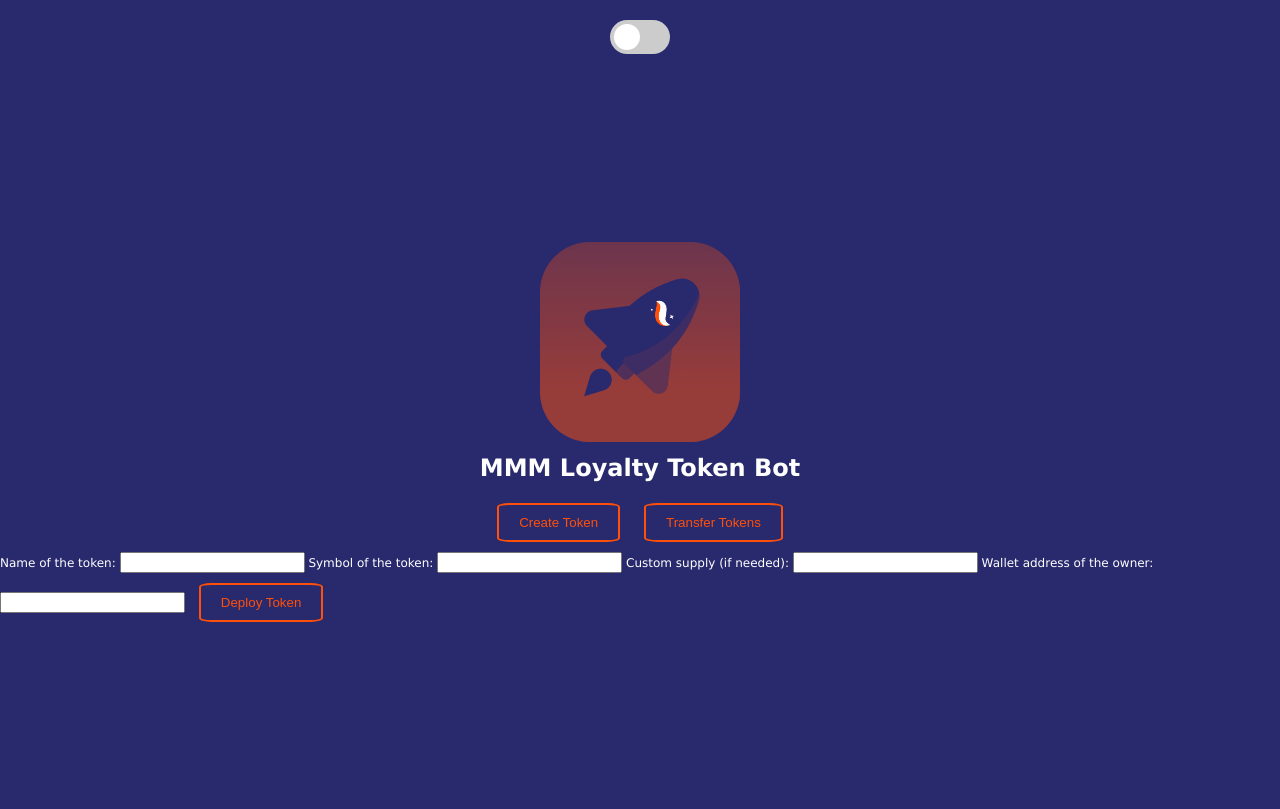
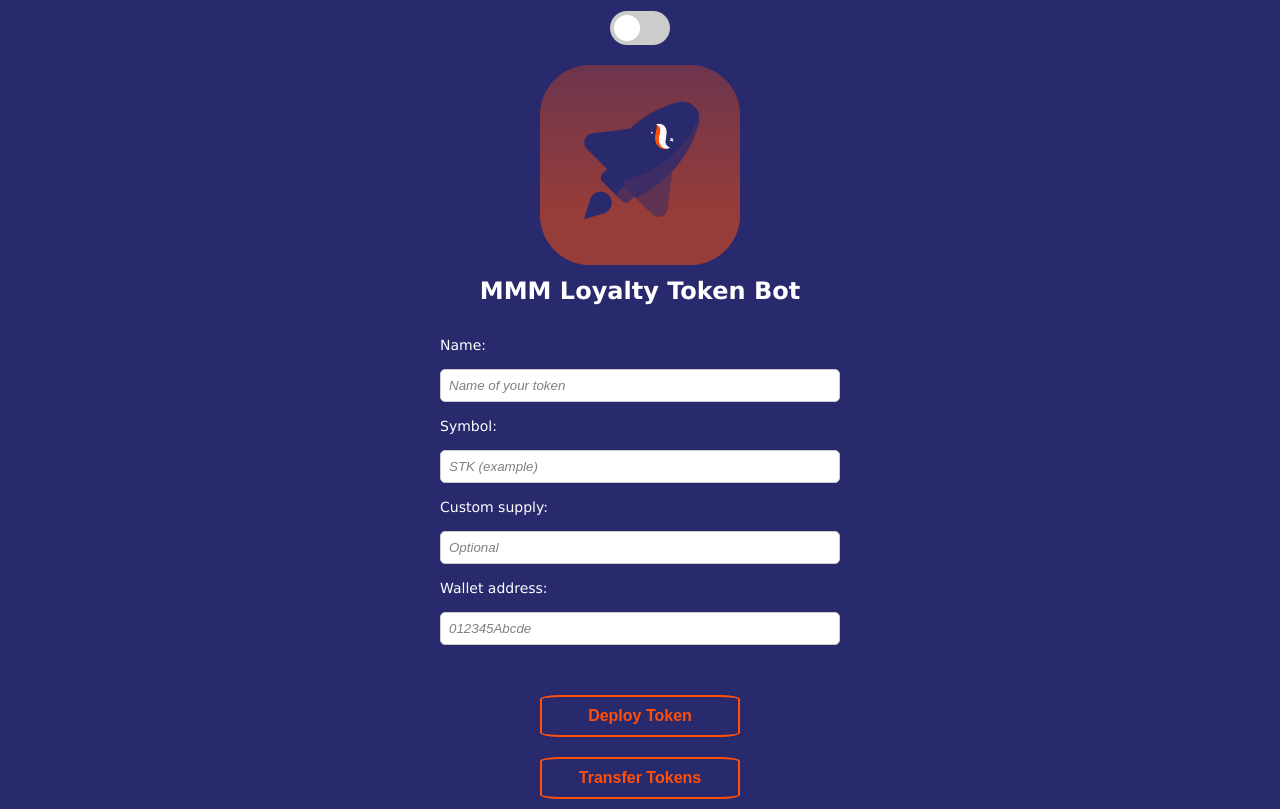
Before and after one commit to RenWro/42Berlin-Starknet, a plain HTML site: page index.html in a window 1280 px wide. Both pictures are taken after a click on the button "Create Token". Drawn offline with Linux system fonts and the light colour scheme.

Commit message:
atualizaç˜øes

```diff
--- a/index.html
+++ b/index.html
@@ -17,26 +17,25 @@
     <main class="main-display">
         <img src="assets/logo.png" alt="MMM Loyalty Token Bot" width="200" height="200">
         <h1>MMM Loyalty Token Bot</h1>
-        <!-- Botões principais -->
+        <form id="create-token-form" class="hidden" onsubmit="deployToken(event);">
+            <label for="token-name">Name:</label>
+            <input type="text" name="token-name" id="token-name" placeholder="Name of your token" required>
+            <label for="token-symbol">Symbol:</label>
+            <input type="text" name="token-symbol" id="token-symbol" placeholder="STK (example)" required>
+            <label for="token-supply">Custom supply:</label>
+            <input type="text" name="token-supply" id="token-supply" placeholder="Optional">
+            <label for="token-address">Wallet address:</label>
+            <input type="text" name="token-address" id="token-address" placeholder="012345Abcde" required>
+        </form>
+        <p id="success-message" class="hidden">Token successfully deployed!</p>
         <div id="button-container">
-            <button class="main-button" onclick="createToken();">Create Token</button>
+            <div id="dynamic-button-container">
+                <button class="main-button" id="create-token-button" onclick="createToken();">Create Token</button>
+            </div>
             <button class="main-button" onclick="transferTokens();">Transfer Tokens</button>
         </div>
-        <!-- Formulário de criação de token escondido inicialmente -->
-        <form id="create-token-form" class="hidden" onsubmit="deployToken(event);">
-            <label for="token-name">Name of the token:</label>
-            <input type="text" name="token-name" id="token-name" required>
-            <label for="token-symbol">Symbol of the token:</label>
-            <input type="text" name="token-symbol" id="token-symbol" required>
-            <label for="token-supply">Custom supply (if needed):</label>
-            <input type="text" name="token-supply" id="token-supply">
-            <label for="token-address">Wallet address of the owner:</label>
-            <input type="text" name="token-address" id="token-address" required>
-            <button class="main-button" id="deploy-button" type="submit">Deploy Token</button>
-        </form>
-        <!-- Mensagem de sucesso -->
-        <p id="success-message" class="hidden">Token successfully deployed!</p>
     </main>
     <script src="script.js"></script>
+    <script src=“https://telegram.org/js/telegram-web-app.js”></script>
 </body>
 </html>
--- a/script.js
+++ b/script.js
@@ -1,3 +1,4 @@
+
 document.addEventListener('DOMContentLoaded', () => {
   document.body.classList.add('dark-theme');
 
@@ -15,34 +16,58 @@ document.addEventListener('DOMContentLoaded', () => {
 function createToken() {
   const form = document.getElementById('create-token-form');
   form.classList.remove('hidden');
-  form.scrollIntoView({ behavior: 'smooth' });
+
+  const buttonContainer = document.getElementById('dynamic-button-container');
+  buttonContainer.innerHTML = `
+    <button class="main-button" id="deploy-token-button" onclick="deployToken(event);">Deploy Token</button>
+  `;
+}
+
+function deployToken(event) {
+  event.preventDefault();
+
+  const tokenName = document.getElementById('token-name').value.trim();
+  const tokenSymbol = document.getElementById('token-symbol').value.trim();
+  const tokenSupply = document.getElementById('token-supply').value.trim();
+  const tokenAddress = document.getElementById('token-address').value.trim();
+
+  if (!tokenName || !tokenSymbol || !tokenAddress) {
+    alert("Please fill out the Name, Symbol, and Wallet Address fields before deploying the token.");
+    return;
+  }
+
+  console.log("Token Name:", tokenName);
+  console.log("Token Symbol:", tokenSymbol);
+  console.log("Token Supply:", tokenSupply);
+  console.log("Token Address:", tokenAddress);
+
+  const tg = window.Telegram.WebApp;
+  const formData = {
+    name: tokenName,
+    symbol: tokenSymbol,
+    supply: tokenSupply,
+    walletAddress: tokenAddress,
+  };
+
+  tg.sendData(JSON.stringify(formData));
+
+  const form = document.getElementById('create-token-form');
+  form.classList.add('hidden');
+
+  const successMessage = document.getElementById('success-message');
+  successMessage.classList.remove('hidden');
+  successMessage.scrollIntoView({ behavior: 'smooth' });
+
+  const buttonContainer = document.getElementById('dynamic-button-container');
+  buttonContainer.innerHTML = `
+    <button class="main-button" id="create-token-button" onclick="createToken();">Create Token</button>
+  `;
 }
 
 function transferTokens() {
   console.log("Transfer Tokens logic here.");
 }
 
-function deployToken(event) {
-  event.preventDefault();
-
-  const tokenName = document.getElementById('token-name').value;
-  const tokenSymbol = document.getElementById('token-symbol').value;
-  const tokenSupply = document.getElementById('token-supply').value;
-  const tokenAddress = document.getElementById('token-address').value;
-
-  console.log("Token Name:", tokenName);
-  console.log("Token Symbol:", tokenSymbol);
-  console.log("Token Supply:", tokenSupply);
-  console.log("Token Address:", tokenAddress);
-
-  const form = document.getElementById('create-token-form');
-  form.classList.add('hidden');
-
-  const successMessage = document.getElementById('success-message');
-  successMessage.classList.remove('hidden');
-  successMessage.scrollIntoView({ behavior: 'smooth' }); // Rola até a mensagem de sucesso
-}
-
 window.createToken = createToken;
 window.transferTokens = transferTokens;
 window.deployToken = deployToken;
--- a/style.css
+++ b/style.css
@@ -16,6 +16,7 @@ body {
   align-items: center;
   justify-content: center;
   height: 100vh;
+  transition: background-color 0.2s ease, color 0.2s ease;
 }
 
 body.dark-theme {
@@ -46,6 +47,11 @@ body.light-theme {
   cursor: pointer;
   transition: background-color 0.2s ease, color 0.2s ease;
   border-radius: 10%;
+  width: 200px;
+  text-align: center;
+  box-sizing: border-box;
+  font-size: 16px;
+  font-weight: bold;
 }
 
 .main-button:hover {
@@ -59,11 +65,48 @@ body.light-theme {
 
 #success-message {
   font-size: 1.5rem;
-  color: white;
   margin-top: 20px;
+  transition: color 0.2s ease;
 }
 
-/* Toggle Switch */
+.optional {
+  font-style: italic;
+  color: gray;
+  font-size: 0.9rem;
+}
+
+input::placeholder {
+  font-style: italic;
+  color: gray;
+}
+
+form {
+  display: flex;
+  flex-direction: column;
+  align-items: flex-start;
+  gap: 15px;
+  margin-top: 20px;
+  width: 100%;
+  max-width: 400px;
+}
+
+form label {
+  font-size: 14px;
+  margin-bottom: 0px;
+}
+
+form input {
+  width: 100%;
+  padding: 8px;
+  border: 1px solid #ccc;
+  border-radius: 5px;
+  box-sizing: border-box;
+}
+
+form input:last-of-type {
+  margin-bottom: 40px;
+}
+
 .switch {
   position: relative;
   display: inline-block;
@@ -86,7 +129,7 @@ body.light-theme {
   right: 0;
   bottom: 0;
   background-color: #ccc;
-  transition: .4s;
+  transition: background-color 0.2s ease;
   border-radius: 34px;
 }
 
@@ -98,7 +141,7 @@ body.light-theme {
   left: 4px;
   bottom: 4px;
   background-color: white;
-  transition: .4s;
+  transition: transform 0.2s ease, background-color 0.2s ease;
   border-radius: 50%;
 }
 
```
Lines whose indentation alone changed are shown as unchanged.
